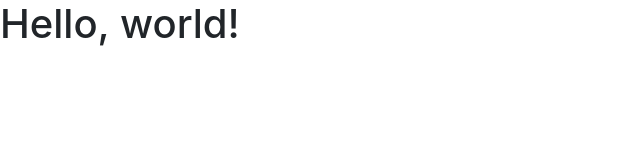
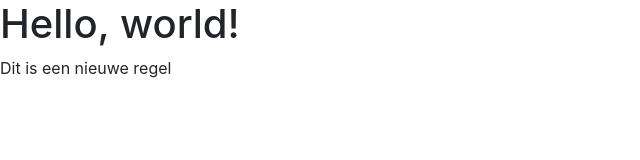
Before and after one commit to Jort2701/AM1A-VEBR-J1-P1-, a plain HTML site: page index.html in a window 1280 px wide. Shown: the whole page, without its empty margins (0-640 px from the left). Drawn offline with nearby package versions, Linux system fonts and the light colour scheme.

Commit message:
nieuwe regel toegevoegd

```diff
--- a/index.html
+++ b/index.html
@@ -12,6 +12,7 @@
 
 <body>
     <h1>Hello, world!</h1>
+    <p>Dit is een nieuwe regel</p>
     <!-- Optional JavaScript -->
     <!-- jQuery first, then Popper.js, then Bootstrap JS -->
     <script src="https://code.jquery.com/jquery-3.3.1.slim.min.js" integrity="sha384-q8i/X+965DzO0rT7abK41JStQIAqVgRVzpbzo5smXKp4YfRvH+8abtTE1Pi6jizo" crossorigin="anonymous"></script>
```
